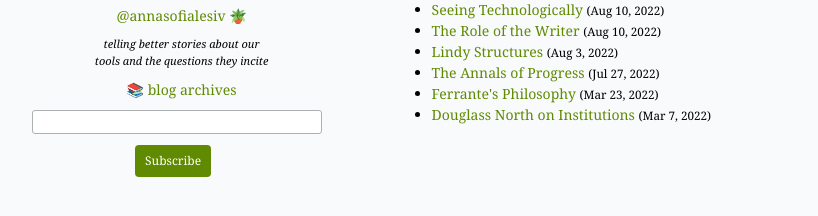
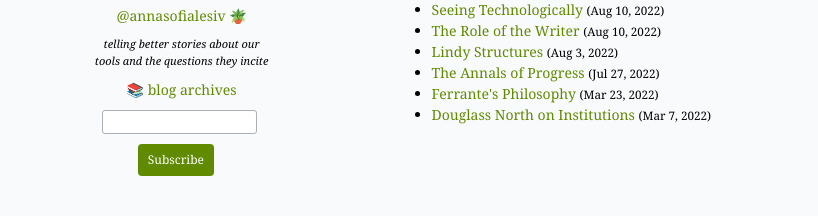
Before and after one commit to asofs/asofs.github.io, a Jekyll site: the page built from archive.html, in a window 1280 px wide. Shown: the part 231-447 px from the top of the page, without its empty margins (68-886 px from the left). Built offline with Jekyll 4.4.1, drawn with Linux system fonts in a browser that asks for light colours; comment, search, counter and statistics services are not loaded.

Commit message:
styling fix

```diff
--- a/_layouts/default.html
+++ b/_layouts/default.html
@@ -21,11 +21,7 @@
           </a>
           <!-- Begin Mailchimp Signup Form -->
           <style type="text/css">
-<<<<<<< HEAD
-            #mc_embed_signup form {display:block; position:relative; text-align:left; padding:0 20px 0 20px}
-=======
             #mc_embed_signup form {display:block; position:relative; text-align:left; padding:0 70px 0 70px}
->>>>>>> 7fc529540bb2b9733033db87d08e8a88890d003c
             #mc_embed_signup h2 {font-weight:bold; padding:0; margin:15px 0; font-size:1.4em;}
             #mc_embed_signup input {border: 1px solid #ABB0B2; -webkit-border-radius: 3px; -moz-border-radius: 3px; border-radius: 3px;}
             #mc_embed_signup input[type=checkbox]{-webkit-appearance:checkbox;}
```
